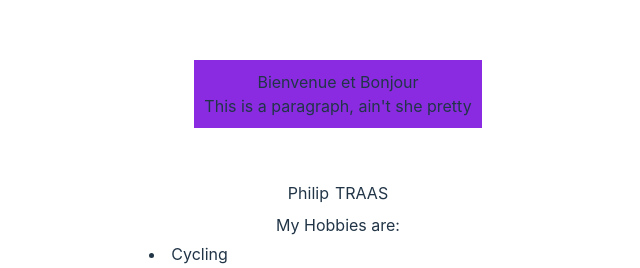
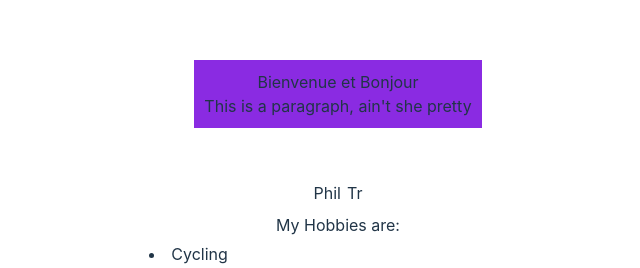
Before and after one commit to Fhilter/REACT-week-3, a React (Vite) app: page / in a window 1280 px wide. Shown: the part 152-420 px from the top of the page, without its empty margins (302-942 px from the left). Built offline with nearby package versions, Linux system fonts and the light colour scheme.

Commit message:
updated props to run from app.jsx

```diff
--- a/src/App.jsx
+++ b/src/App.jsx
@@ -7,10 +7,16 @@ import { Player } from './Components/Containers/Player/Player';
 
 function App(){
 //to use the children prop in the button component the children have to be within the tags, ergo opposite to normal react component tags which auto-close, a second one must be added (like in html)
+
+ const user = {
+  firstName:"Phil",
+  lastName:"Tr",
+  hobbies:[{name: "Cycling", id: "uib25FHPQEF"}, {name: "Lego", id: "iafboafbw23"}, {name: "F1", id: "uqh98yqe2w9"}]
+ }
   return(
     <div>
       <Header />
-      <User />
+      <User firstName={user.firstName} lastName={user.lastName} hobbies={user.hobbies}/>
       <Player />
       <br></br>
       <Footer />
--- a/src/Components/Containers/User/FirstName.jsx
+++ b/src/Components/Containers/User/FirstName.jsx
@@ -1,5 +1,5 @@
-export function Firstname() {
+export function Firstname(props) {
     return(
-        <h2>Philip</h2>
+        <h2>{props.firstName}</h2>
     )
 }
--- a/src/Components/Containers/User/Fullname.jsx
+++ b/src/Components/Containers/User/Fullname.jsx
@@ -1,15 +1,15 @@
 import { Firstname } from "./FirstName";
 import { Lastname } from "./LastName";
 
-export function Fullname(){
+export function Fullname(props){
     return(
         <div style={{
             display: 'flex',
             justifyContent: 'center',
             margin: '5px'
         }}>
-            <Firstname />
-            <Lastname />
+            <Firstname firstName={props.firstName}/>
+            <Lastname lastName={props.lastName}/>
         </div>
     )
 }
--- a/src/Components/Containers/User/Hobbies.jsx
+++ b/src/Components/Containers/User/Hobbies.jsx
@@ -1,6 +1,6 @@
-export function Hobbies() {
+export function Hobbies({ hobbies }) {
 
-    const hobbies = [{name: "Cycling", id: "uib25FHPQEF"}, {name: "Lego", id: "iafboafbw23"}, {name: "F1", id: "uqh98yqe2w9"}]
+    // const hobbies = [{name: "Cycling", id: "uib25FHPQEF"}, {name: "Lego", id: "iafboafbw23"}, {name: "F1", id: "uqh98yqe2w9"}]
 
     return(
         <div>
--- a/src/Components/Containers/User/LastName.jsx
+++ b/src/Components/Containers/User/LastName.jsx
@@ -1,5 +1,5 @@
-export function Lastname() {
+export function Lastname(props) {
     return(
-        <h2>TRAAS</h2>
+        <h2>{props.lastName}</h2>
     )
 }
--- a/src/Components/Containers/User/User.jsx
+++ b/src/Components/Containers/User/User.jsx
@@ -1,11 +1,11 @@
 import { Fullname } from "./Fullname"
 import { Hobbies } from "./Hobbies"
 
-export function User() {
+export function User(props) {
     return(
         <>
-        <Fullname />
-        <Hobbies />
+        <Fullname firstName={props.firstName} lastName={props.lastName}/>
+        <Hobbies hobbies={props.hobbies}/>
         </>
     )
 }
```
